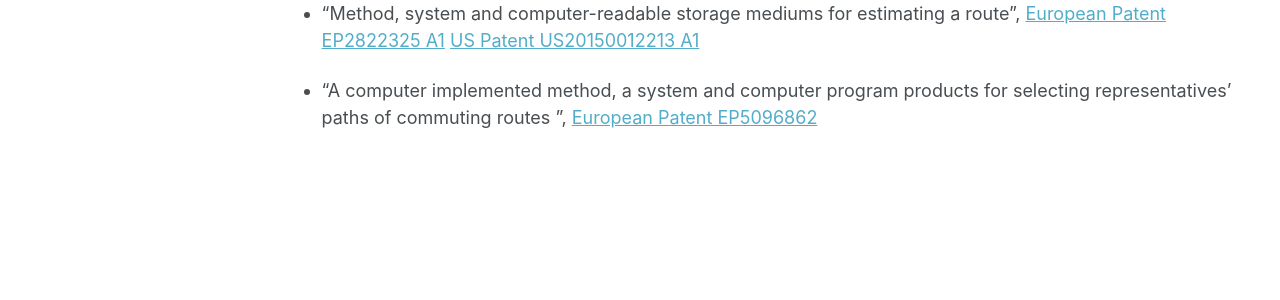
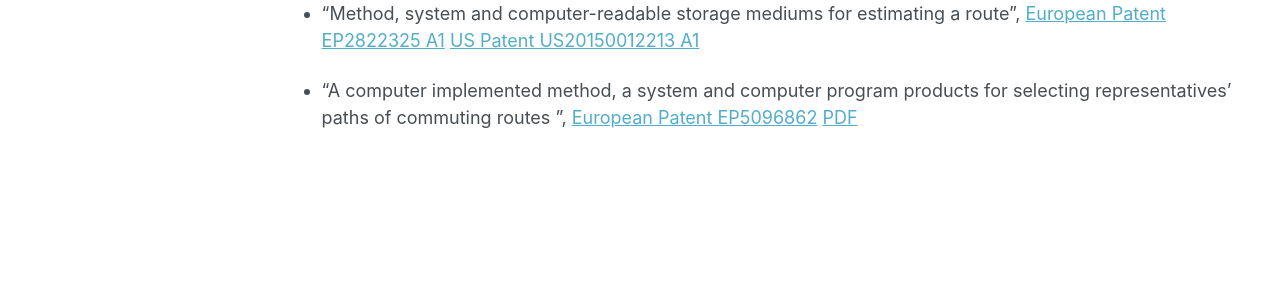
Before and after one commit to ENriqueFRiasM/enriquefriasm.github.io, a Jekyll site: the page built from _pages/portfolio.md, in a window 1280 px wide and 1387 px high. Shown: the part 825-1125 px from the top of the window. Built offline with Jekyll 4.4.1, drawn with Linux system fonts in a browser that asks for light colours; some web fonts are replaced.

Commit message:
Update portfolio.md

```diff
--- a/_pages/portfolio.md
+++ b/_pages/portfolio.md
@@ -27,4 +27,4 @@ author_profile: true
 
 - "Method, system and computer-readable storage mediums for estimating a route", [European Patent EP2822325 A1](https://data.epo.org/gpi/EP2822325A1-Method-system-and-computer-readable-storage-mediums-for-estimating-a-route) [US Patent US20150012213 A1](https://patents.google.com/patent/US20150012213?oq=frias-martinez)
 
-- "A computer implemented method, a system and computer program products for selecting representatives' paths of commuting routes ”, [European Patent EP5096862](https://register.epo.org/application?number=EP14382564)
+- "A computer implemented method, a system and computer program products for selecting representatives' paths of commuting routes ”, [European Patent EP5096862](https://register.epo.org/application?number=EP14382564) [PDF](https://data.epo.org/publication-server/rest/v1.0/publication-dates/20160629/patents/EP3038024NWA1/document.pdf)
```
